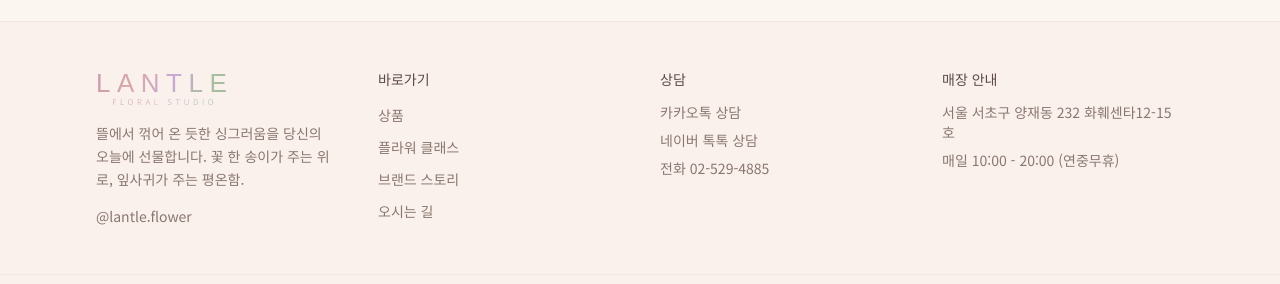
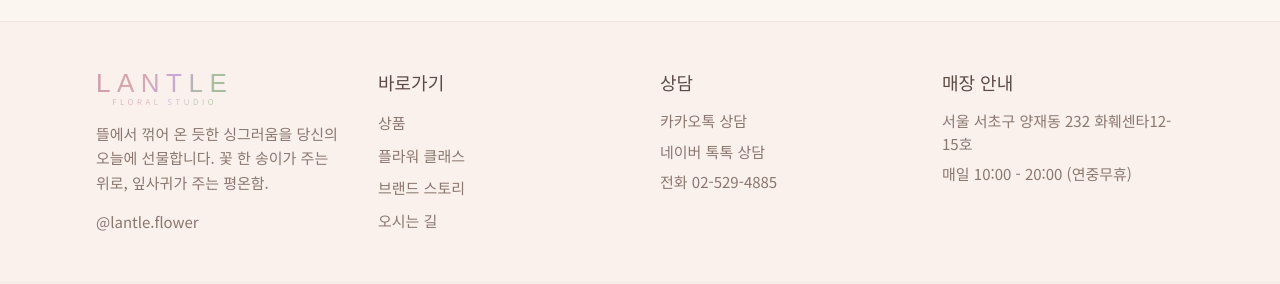
Before and after one commit to cheojang/flower, a Next.js app: page /class in a window 1280 px wide. Shown: the part 1143-1427 px from the top of the page. Built offline with nearby package versions, Linux system fonts and the light colour scheme; no server answers; a web font is replaced by a local one.

Commit message:
푸터 글씨 확대, 히어로 서브카피 한 줄로 축약 + 고운바탕 적용
https://claude.ai/code/session_01PKG67JpzLya5ysJX1NfHtS

```diff
--- a/components/Footer.tsx
+++ b/components/Footer.tsx
@@ -8,18 +8,18 @@ export default function Footer() {
       <div className="container-soft grid gap-10 py-12 sm:grid-cols-2 lg:grid-cols-4">
         <div className="sm:col-span-2 lg:col-span-1">
           <Logo />
-          <p className="mt-4 max-w-xs text-sm leading-relaxed text-ink-soft">
+          <p className="mt-4 max-w-xs text-[15px] leading-relaxed text-ink-soft">
             {site.description}
           </p>
-          <p className="mt-4 text-sm text-ink-soft">{site.instagramHandle}</p>
+          <p className="mt-4 text-[15px] text-ink-soft">{site.instagramHandle}</p>
         </div>
 
         <div>
-          <h4 className="mb-3 font-serif text-sm text-ink">바로가기</h4>
+          <h4 className="mb-3 font-serif text-lg text-ink">바로가기</h4>
           <ul className="space-y-2">
             {navLinks.map((l) => (
               <li key={l.href}>
-                <Link href={l.href} className="text-sm text-ink-soft hover:text-ink">
+                <Link href={l.href} className="text-[15px] text-ink-soft hover:text-ink">
                   {l.label}
                 </Link>
               </li>
@@ -28,8 +28,8 @@ export default function Footer() {
         </div>
 
         <div>
-          <h4 className="mb-3 font-serif text-sm text-ink">상담</h4>
-          <ul className="space-y-2 text-sm text-ink-soft">
+          <h4 className="mb-3 font-serif text-lg text-ink">상담</h4>
+          <ul className="space-y-2 text-[15px] text-ink-soft">
             <li>
               <a href={site.consult.kakaoChannel} target="_blank" rel="noreferrer" className="hover:text-ink">
                 카카오톡 상담
@@ -49,8 +49,8 @@ export default function Footer() {
         </div>
 
         <div>
-          <h4 className="mb-3 font-serif text-sm text-ink">매장 안내</h4>
-          <ul className="space-y-2 text-sm text-ink-soft">
+          <h4 className="mb-3 font-serif text-lg text-ink">매장 안내</h4>
+          <ul className="space-y-2 text-[15px] text-ink-soft">
             <li>{site.address}</li>
             <li>{site.hours}</li>
           </ul>
--- a/components/Hero.tsx
+++ b/components/Hero.tsx
@@ -24,9 +24,8 @@ export default function Hero() {
         <h1 className="mt-5 font-serif text-4xl leading-tight text-ink animate-fade-up sm:text-6xl">
           당신의 일상에 피어나는<br />작은 정원, 란뜰
         </h1>
-        <p className="mt-5 max-w-lg text-base leading-relaxed text-ink-soft animate-fade-up sm:text-lg">
-          뜰에서 꺾어 온 듯한 싱그러움을 당신의 오늘에 선물합니다.<br className="hidden sm:block" />
-          꽃 한 송이가 주는 위로, 잎사귀가 주는 평온함.
+        <p className="mt-5 max-w-lg font-serif text-lg leading-relaxed text-ink-soft animate-fade-up sm:text-xl">
+          뜰에서 꺾어 온 듯한 싱그러움을 당신의 오늘에 선물합니다.
         </p>
         <div className="mt-8 flex flex-col gap-3 animate-fade-up sm:flex-row">
           <Link href="/shop" className="btn-primary">
```
